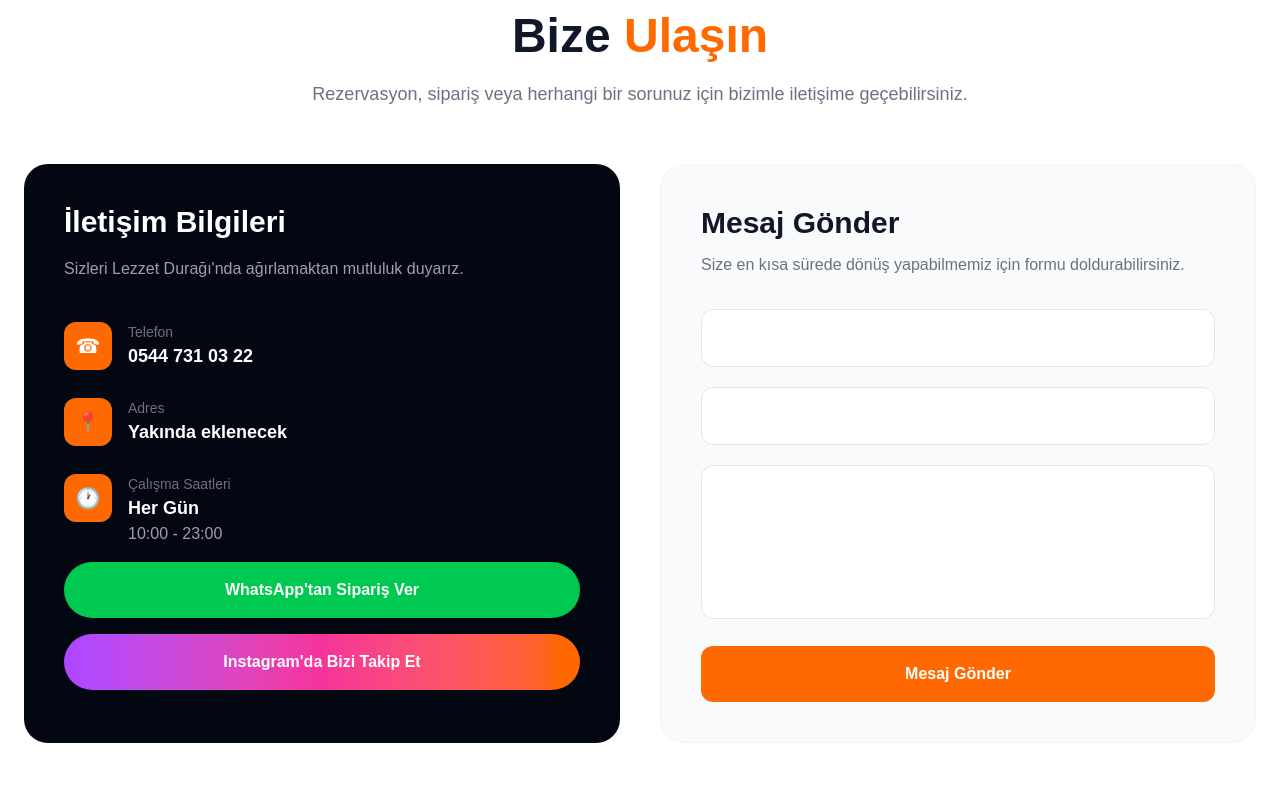
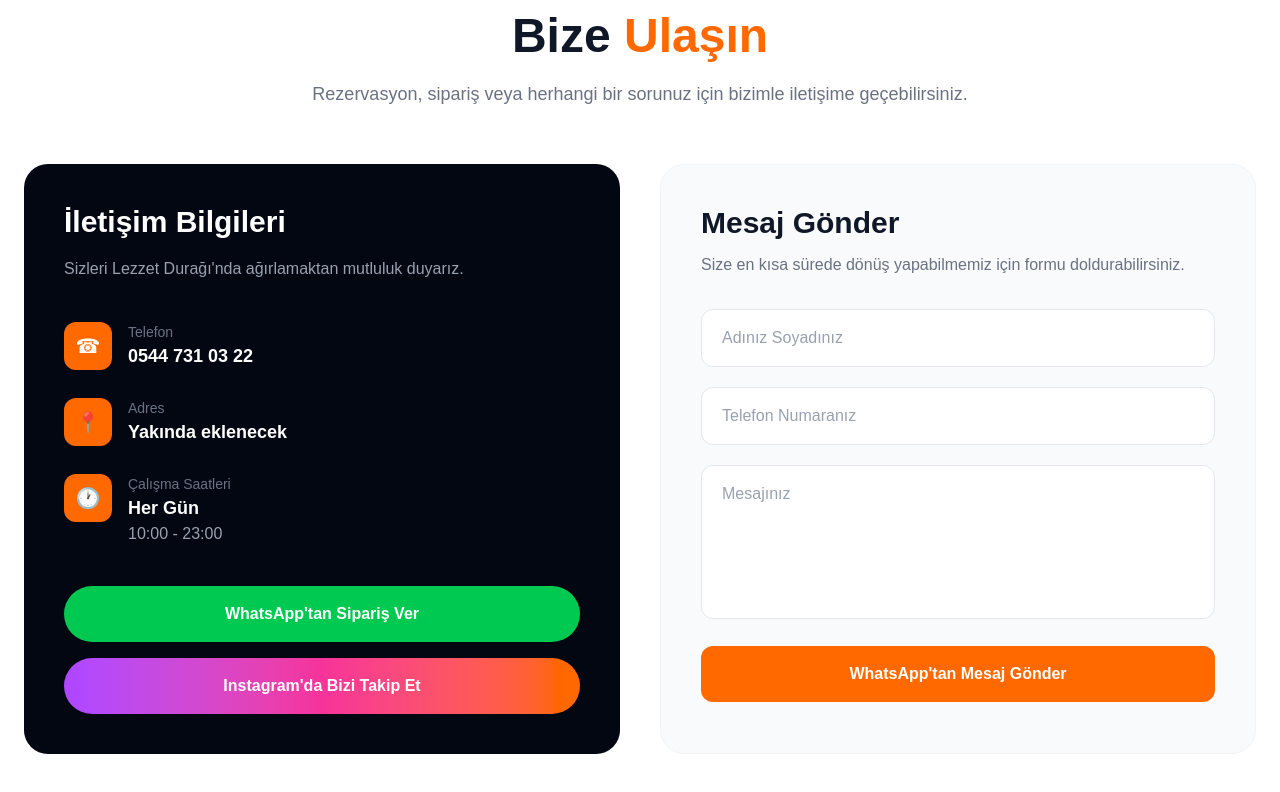
Before and after one commit to oktaystudio/RESTAURANT-DEMO, a Next.js app: page / in a window 1280 px wide. Shown: the part 5871-6663 px from the top of the page. Built offline with nearby package versions, Linux system fonts and the light colour scheme.

Commit message:
İletişim formu yazı renkleri düzeltildi

```diff
--- a/components/Contact.tsx
+++ b/components/Contact.tsx
@@ -1,9 +1,33 @@
+"use client";
+
+import { FormEvent } from "react";
+
 export default function Contact() {
+  const handleSubmit = (e: FormEvent<HTMLFormElement>) => {
+    e.preventDefault();
+
+    const form = e.currentTarget;
+
+    const name = (form.elements.namedItem("name") as HTMLInputElement).value;
+    const phone = (form.elements.namedItem("phone") as HTMLInputElement).value;
+    const message = (
+      form.elements.namedItem("message") as HTMLTextAreaElement
+    ).value;
+
+    const whatsappMessage =
+      `Merhaba, Lezzet Durağı web sitesinden iletişime geçiyorum.%0A%0A` +
+      `Ad Soyad: ${encodeURIComponent(name)}%0A` +
+      `Telefon: ${encodeURIComponent(phone)}%0A` +
+      `Mesaj: ${encodeURIComponent(message)}`;
+
+    window.open(
+      `https://wa.me/905447310322?text=${whatsappMessage}`,
+      "_blank"
+    );
+  };
+
   return (
-    <section
-      id="iletisim"
-      className="bg-white py-24 px-6"
-    >
+    <section id="iletisim" className="bg-white py-24 px-6">
       <div className="max-w-7xl mx-auto">
 
         {/* Başlık */}
@@ -98,17 +122,19 @@ export default function Contact() {
 
             </div>
 
-            {/* Telefon Butonu */}
+            {/* WhatsApp */}
             <a
               href="https://wa.me/905447310322?text=Merhaba%2C%20sipariş%20vermek%20istiyorum."
               target="_blank"
               rel="noopener noreferrer"
-  className="block text-center mt-4 bg-green-500 hover:bg-green-600 text-white px-6 py-4 rounded-full font-bold transition hover:scale-[1.02]"
+              className="block text-center mt-10 bg-green-500 hover:bg-green-600 text-white px-6 py-4 rounded-full font-bold transition hover:scale-[1.02]"
             >
               WhatsApp'tan Sipariş Ver
             </a>
+
+            {/* Instagram */}
             <a
-  href="https://www.instagram.com/oktay_dolasmaz"
+              href="https://www.instagram.com/lezzetduragi"
               target="_blank"
               rel="noopener noreferrer"
               className="block text-center mt-4 bg-gradient-to-r from-purple-500 via-pink-500 to-orange-500 hover:opacity-90 text-white px-6 py-4 rounded-full font-bold transition hover:scale-[1.02]"
@@ -130,31 +156,40 @@ export default function Contact() {
               doldurabilirsiniz.
             </p>
 
-            <form className="mt-8 space-y-5">
+            <form
+              onSubmit={handleSubmit}
+              className="mt-8 space-y-5"
+            >
 
               <input
                 type="text"
+                name="name"
+                required
                 placeholder="Adınız Soyadınız"
-                className="w-full bg-white border border-gray-200 rounded-xl px-5 py-4 outline-none focus:border-orange-500 transition"
+                className="w-full bg-white text-gray-900 placeholder:text-gray-400 border border-gray-200 rounded-xl px-5 py-4 outline-none focus:border-orange-500 transition"
               />
 
               <input
                 type="tel"
+                name="phone"
+                required
                 placeholder="Telefon Numaranız"
-                className="w-full bg-white border border-gray-200 rounded-xl px-5 py-4 outline-none focus:border-orange-500 transition"
+                className="w-full bg-white text-gray-900 placeholder:text-gray-400 border border-gray-200 rounded-xl px-5 py-4 outline-none focus:border-orange-500 transition"
               />
 
               <textarea
                 rows={5}
+                name="message"
+                required
                 placeholder="Mesajınız"
-                className="w-full bg-white border border-gray-200 rounded-xl px-5 py-4 outline-none focus:border-orange-500 transition resize-none"
+                className="w-full bg-white text-gray-900 placeholder:text-gray-400 border border-gray-200 rounded-xl px-5 py-4 outline-none focus:border-orange-500 transition resize-none"
               />
 
               <button
                 type="submit"
                 className="w-full bg-orange-500 hover:bg-orange-600 text-white py-4 rounded-xl font-bold transition hover:scale-[1.01]"
               >
-                Mesaj Gönder
+                WhatsApp'tan Mesaj Gönder
               </button>
 
             </form>
```
Lines whose indentation alone changed are shown as unchanged.
